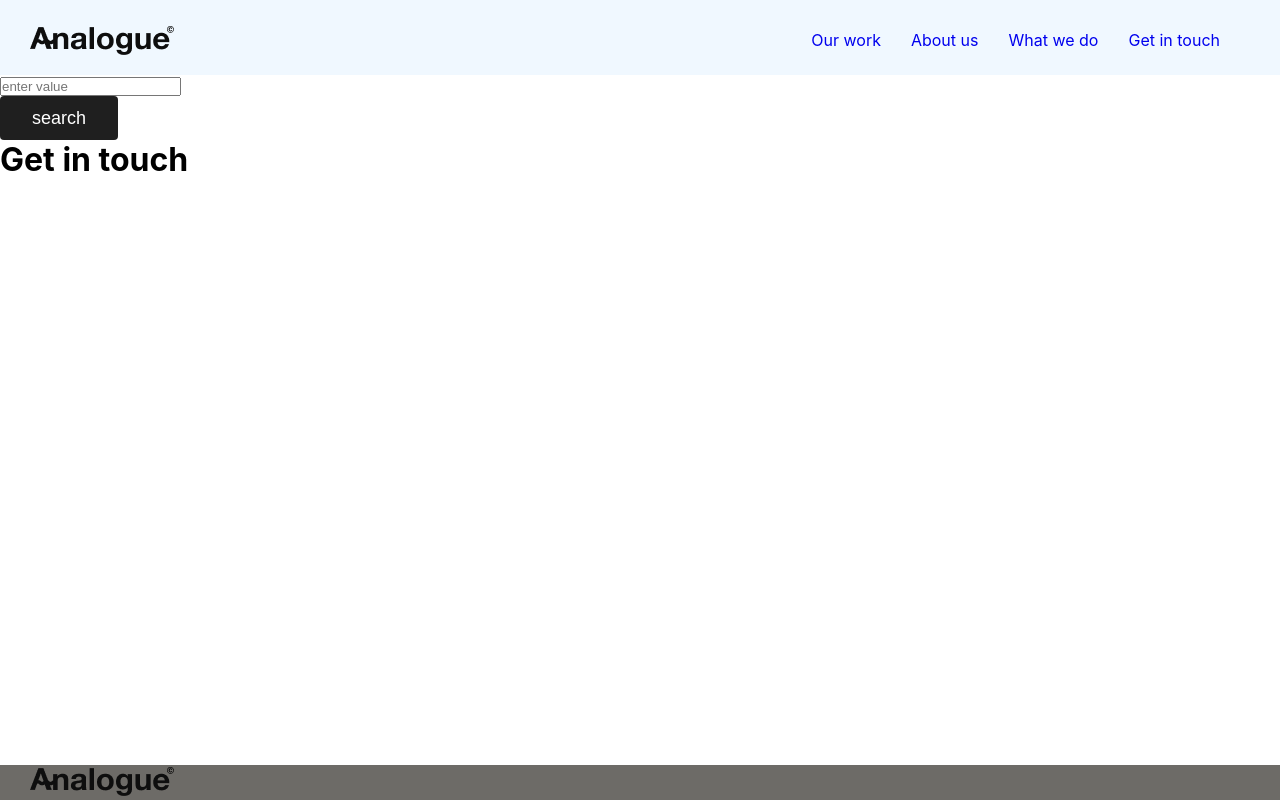
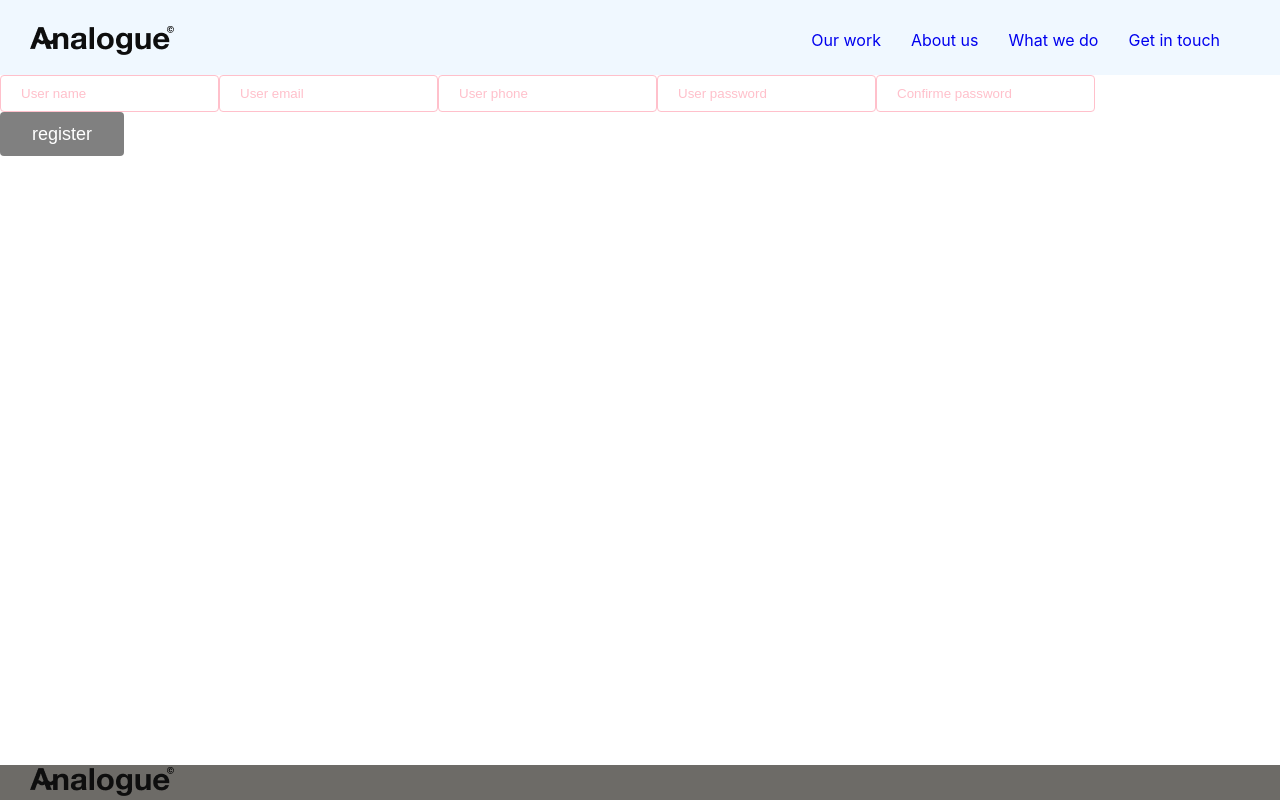
Before and after one commit to AleksandraHrevtsova/react-repaet-course, a React (Create React App) app: page /get-in-touch in a window 1280 px wide. Built offline with nearby package versions, Linux system fonts and the light colour scheme.

Commit message:
added form

```diff
--- a/src/App.js
+++ b/src/App.js
@@ -8,7 +8,6 @@ import { WhatWeDo } from './pages/What_we_do';
 import { AboutUs } from './pages/About_us';
 import { GetInTouch } from './pages/Get-in_touch';
 import { OurWork } from './pages/Our_work';
-import { Button } from './components/Button'
 
 const navLinks = [
   {id: '1', label: 'Our work', path: 'our-work'},
@@ -24,26 +23,11 @@ const PageWrapper = styled.div`
 `;
 
 function App() {
-  // ===== CONSTANTS
-  const API_KEY = '563492ad6f91700001000001390f9fee0a794c1182a72e49e0e0eae2';
-  const BASE_URL = 'https://api.pexels.com/v1/';
-  const endpoint = 'search';
-  const options = {
-    // method: 'GET', // POST | PUT | PATCH | DELETE
-    headers: {
-      Authorization: API_KEY
-    },
-    // body: {}; // if POST | PUT | PATCH
-  }
-  // fetch(url, options).then(() => {}).then(() => {})
-  // ===== CONSTANTS
-
   // ===== STATE
   const [currentState, setCurrentState] = useState('start');
   const [userName, setUserName] = useState('Sandra');
   const [isOnline, setIsOnline] = useState(true);
-  const [search, setSearch] = useState(null);
-  const [kittens, setKittens] = useState([]);
+
   // ===== STATE
 
   // ===== EFFECTS
@@ -59,13 +43,6 @@ function App() {
     // console.log('IsOnline:', isOnline);
   }, [isOnline]);
 
-  useEffect(() => {
-    // console.log('search:', search);
-  }, [search]);
-
-  useEffect(() => {
-    console.log('KITTENS:', kittens);
-  }, [kittens]);
   // ====== EFFECTS
 
   // ====== METHODS
@@ -78,44 +55,18 @@ function App() {
     setIsOnline(!isOnline);
   }
 
-  const searchValue = () => {
-    if(search){
-      // console.log('SEARCH');
-      let params = `?query=${search}&orientaion=portrait&size=small&per_page=5`;
-      const url = BASE_URL + endpoint + params;
-      // console.log('url:', url);
-      fetch(url, options).then((response) => {
-        console.log('serponse:', response);
-        return response.json();
-      }).then((data) => {
-        console.log('data:', data);
-        return data.photos
-      }).then((kittens) => {
-        setKittens(kittens); // rewrite
-        // setKittents((prev)=>{ return [...prev, ...kittens] }) // add new kittens
-      })
-    }
-  }
-
-  const handleInputChange = (e) => {
-    setSearch(e.target.value)
-  }
   // ====== METHODS
 
   return (
     <PageWrapper>
       <Header x={navLinks}/>
       <main style={{flex: '1 0 auto'}}>
-        <section>
-          <input placeholder='enter value' onChange={handleInputChange}/>
-          <Button type='submit' label='search' handleClick={searchValue}/>
-        </section>
         {/* <Button label='click' handleClick={toggleStatusIsOnline}/> */}
         <Routes>
           <Route exact path='/' element={<Home/>}/>
           <Route path='/about-us' element={<AboutUs/>}/>
           <Route path='/what-we-do' element={<WhatWeDo/>}/>
-          <Route path='/our-work' element={<OurWork kittens={kittens}/>}/>
+          <Route path='/our-work' element={<OurWork/>}/>
           <Route path='/get-in-touch' element={<GetInTouch/>}/>
         </Routes>
       </main>
--- a/src/components/Button.js
+++ b/src/components/Button.js
@@ -8,7 +8,10 @@ const commonStyles = `
  line-height: 1.56;
  padding: 8px 32px;
  border-radius: 4px;
- :hover{
+ :disabled {
+  background-color: grey;
+ }
+ :not(:disabled):hover{
   background-color: #fff;
   color: #000;
   transition: all 0.5s;
@@ -27,15 +30,18 @@ const StyledLinkButton = styled.a`
   text-decoration: underline;
 `;
 
-export function Button ({type, label, handleClick}) {
+export function Button ({isDisabled, type, label, handleClick}) {
+  const disabled = isDisabled === undefined ? false : isDisabled;
   return (
-    <StyledButton type={type ?? 'button'} onClick={handleClick}>{label}</StyledButton>
+    <StyledButton disabled={disabled} type={type ?? 'button'} onClick={handleClick}>{label}</StyledButton>
   )
 }
 
-export function IconButton ({iconId, label}) {
+export function IconButton ({isDisabled, type, iconId, label, handleClick}) {
+  const disabled = isDisabled === undefined ? false : isDisabled;
+  // console.log('disabled:', isDisabled,disabled);
   return (
-    <StyledButton>
+    <StyledButton disabled={disabled} type={type ?? 'button'} onClick={handleClick}>
       {label}
       <Icon iconId={iconId}/>
     </StyledButton>
--- a/src/components/Icon.js
+++ b/src/components/Icon.js
@@ -11,6 +11,7 @@ export function Icon ({iconId, iconColor, width, height, iconClass}){
     </>
   )
 }
+
 Icon.defaultProps = {
   iconColor: 'grey',
   width: '24px',
--- /dev/null
+++ b/src/components/Input.js
@@ -0,0 +1,26 @@
+import styled from "styled-components";
+
+const StyledInput = styled.input`
+  padding: 10px 20px;
+  color: blue;
+  ::placeholder {
+    color: pink;
+  }
+  border: 1px solid pink;
+  border-radius: 4px;
+  .success {
+    border: 1px solid green;
+  }
+  .warning {
+    border: 1px solid yellow;
+  }
+  .error {
+    border: 1px solid red;
+  }
+`;
+
+export function InputText({type, name, placeholder, handleChange}){
+  return (
+    <StyledInput type={type ?? 'text'} name={name} placeholder={placeholder} onChange={handleChange}/>
+  )
+}
--- /dev/null
+++ b/src/helpers/validations.js
@@ -0,0 +1,27 @@
+export const validateName = (name, value) => {
+  const rule = value.length > 3;
+  setValidation(rule, name);
+}
+
+export const validateEmail = (name, value) => {
+  const rule = /^\w+([\.-]?\w+)*@\w+([\.-]?\w+)*(\.\w{2,3})+$/.test(value);
+  setValidation(rule, name);
+}
+
+export const validatePhoneNumber = (name, value) => {
+  const rule = !!value.match(/^\d{10}$/); // to do
+  setValidation(rule, name);
+}
+
+export const validatePassword = (name, value) => {
+  const rule = !!value.match(/^[A-Za-z]\w{7,14}$/);
+  setValidation(rule, name);
+}
+
+export const validateConfirmedPassword = (name, value, password, errors) => {
+  const rule = !errors?.password && value === password;
+  setValidation(rule, name);
+}
+
+export const setValidation = (rule, name, setErrors) =>  rule ? setErrors((prev) => ({...prev, [name]: false})) :
+setErrors((prev) => ({...prev, [name]: true}));
--- a/src/pages/Get-in_touch.js
+++ b/src/pages/Get-in_touch.js
@@ -1,5 +1,110 @@
+import { useState, useEffect } from "react";
+import { InputText } from "../components/Input";
+import { IconButton } from "../components/Button";
+import { setValidation } from "../helpers/validations";
+
+const errorsMap = {
+  name: true,
+  email: true,
+  phone: true,
+  password: true,
+  confirmedPassword: true
+}
+
 export function GetInTouch(){
+  const [ name, setName ] = useState('');
+  const [ email, setEmail ] = useState('');
+  const [ phone, setPhone ] = useState('');
+  const [ password, setPassword ] = useState('');
+  const [ confirmedPassword, setConfirmedPassword ] = useState(false);
+  const [ errors, setErrors ] = useState(errorsMap);
+  const [ isDisabledSubmit, setIsDisabledSubmit ] = useState(true);
+  const [ user, setUser ] = useState({});
+
+  useEffect(() => {
+    const errorsValues = Object.values(errors);
+    const isValid = errorsValues?.length > 0 && errorsValues.every((err) => err === false)
+    if(isValid) {
+      setIsDisabledSubmit(false)
+    }else {
+      setIsDisabledSubmit(true)
+    }
+  }, [errors])
+
+  const validateForm = (name, value) => {
+    let rule;
+    switch(name){
+      case 'name':
+        rule = value.length > 3;
+        break;
+      case 'email':
+        rule = /^\w+([\.-]?\w+)*@\w+([\.-]?\w+)*(\.\w{2,3})+$/.test(value);
+        break;
+      case 'phone':
+        rule = !!value.match(/^\d{9}$/); // to do
+        break;
+      case 'password':
+        rule = !!value.match(/^[A-Za-z]\w{7,14}$/);
+        break;
+      case 'confirmedPassword':
+        rule = !errors?.password && value === password;
+        break;
+      default:
+        console.log('no rules');
+    }
+    setValidation(rule, name, setErrors);
+  }
+
+  const handleInputChange = ({target: {name, value}}) => {
+    validateForm(name, value)
+    switch(name){
+      case 'name':
+        setName(value);
+        break;
+      case 'email':
+        setEmail(value);
+        break;
+      case 'phone':
+        setPhone(value);
+        break;
+      case 'password':
+        setPassword(value);
+        break;
+      case 'confirmedPassword':
+        setConfirmedPassword(value);
+        break;
+      default:
+        setErrors((prev)=>{
+          return {...prev, 'unknownInput': 'Input is not valid'}
+      })
+    }
+  }
+
+  const handleSubmit = (e) => {
+    e.preventDefault();
+    setUser((prev) => {
+      return {
+        ...prev,
+        name,
+        email,
+        phone,
+        password,
+        confirmedPassword
+      }
+    })
+    console.log(user);
+  }
+
   return (
-    <h1>Get in touch</h1>
+    <>
+    <form>
+      <InputText name='name' placeholder='User name' handleChange={handleInputChange}/>
+      <InputText name='email' placeholder='User email' type='email' handleChange={handleInputChange}/>
+      <InputText name='phone' placeholder='User phone' type='tel' handleChange={handleInputChange}/>
+      <InputText name='password' placeholder='User password' type='password' handleChange={handleInputChange}/>
+      <InputText name='confirmedPassword' placeholder='Confirme password' type='password' handleChange={handleInputChange}/>
+      <IconButton type='submit' label='register' handleClick={handleSubmit} isDisabled={isDisabledSubmit}/>
+    </form>
+    </>
   )
 }
--- a/src/pages/Our_work.js
+++ b/src/pages/Our_work.js
@@ -2,16 +2,6 @@ export function OurWork({kittens}){
   return (
     <>
       <h1>Our work</h1>
-      <ul>
-        {kittens.map(({src: {tiny}, alt, id}) => {
-          // console.log('kitten:', kitten);
-          return (
-            <li key={id}>
-              <img src={tiny} alt={alt}/>
-            </li>
-          )
-        })}
-      </ul>
     </>
   )
 }
--- a/src/pages/What_we_do.js
+++ b/src/pages/What_we_do.js
@@ -1,5 +1,72 @@
+import { useState, useEffect} from 'react';
+import {Button} from '../components/Button';
+import {InputText} from '../components/Input';
+
+ // ===== CONSTANTS
+ const API_KEY = '563492ad6f91700001000001390f9fee0a794c1182a72e49e0e0eae2';
+ const BASE_URL = 'https://api.pexels.com/v1/';
+ const endpoint = 'search';
+ const options = {
+   // method: 'GET', // POST | PUT | PATCH | DELETE
+   headers: {
+     Authorization: API_KEY
+   },
+   // body: {}; // if POST | PUT | PATCH
+ }
+ // fetch(url, options).then(() => {}).then(() => {})
+ // ===== CONSTANTS
+
 export function WhatWeDo(){
+  const [search, setSearch] = useState(null);
+  const [kittens, setKittens] = useState([]);
+
+  useEffect(() => {
+    // console.log('search:', search);
+  }, [search]);
+
+  useEffect(() => {
+    console.log('KITTENS:', kittens);
+  }, [kittens]);
+
+  const handleInputChange = (e) => {
+    setSearch(e.target.value)
+  }
+
+  const searchValue = () => {
+    if(search){
+      // console.log('SEARCH');
+      let params = `?query=${search}&orientaion=portrait&size=small&per_page=5`;
+      const url = BASE_URL + endpoint + params;
+      // console.log('url:', url);
+      fetch(url, options).then((response) => {
+        console.log('serponse:', response);
+        return response.json();
+      }).then((data) => {
+        console.log('data:', data);
+        return data.photos
+      }).then((kittens) => {
+        setKittens(kittens); // rewrite
+        // setKittents((prev)=>{ return [...prev, ...kittens] }) // add new kittens
+      })
+    }
+  }
+
   return (
-    <h1>What we do</h1>
+    <>
+      <section>
+        {/* onChange={handleInputChange} === input,addEventListener('change', handleInputChange) */}
+        <InputText placeholder='enter value' handleChange={handleInputChange} xxx='111'/>
+        <Button type='submit' label='search' handleClick={searchValue}/>
+        <ul>
+          {kittens.map(({src: {tiny}, alt, id}) => {
+            return (
+              <li key={id}>
+                <img src={tiny} alt={alt}/>
+              </li>
+              )
+          })}
+        </ul>
+      </section>
+    </>
   )
 }
```
